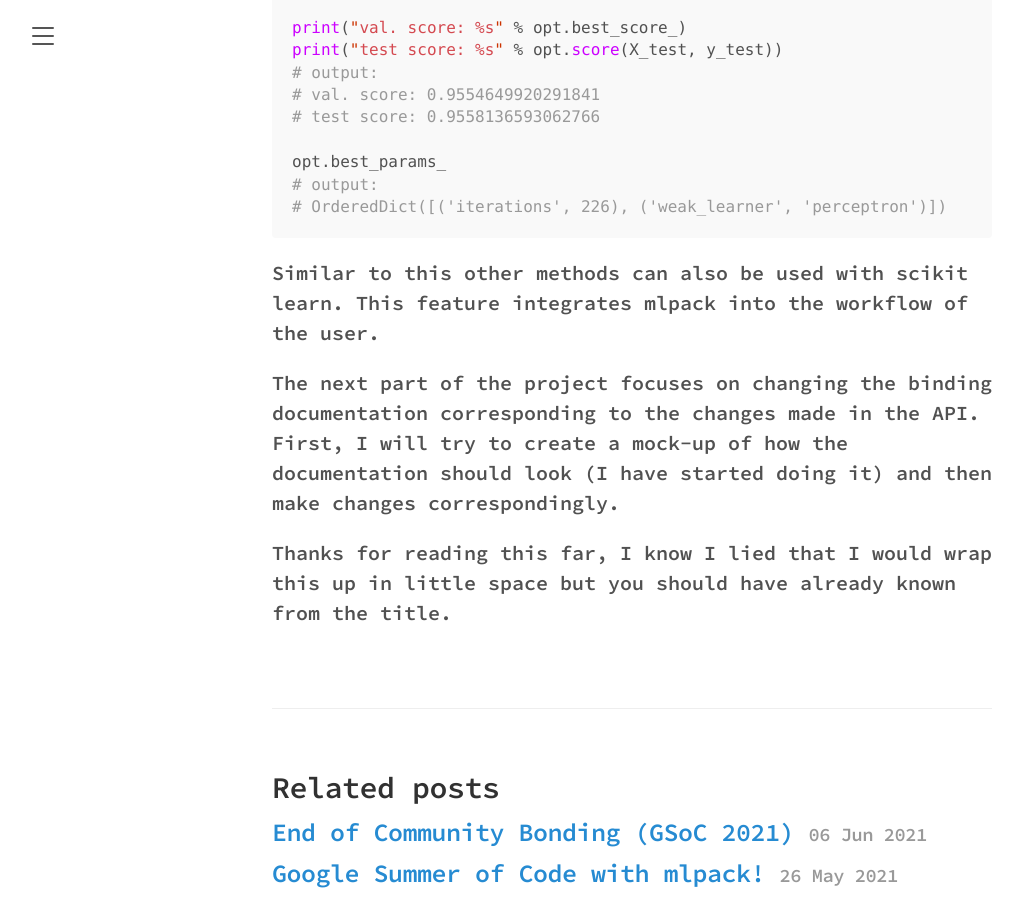
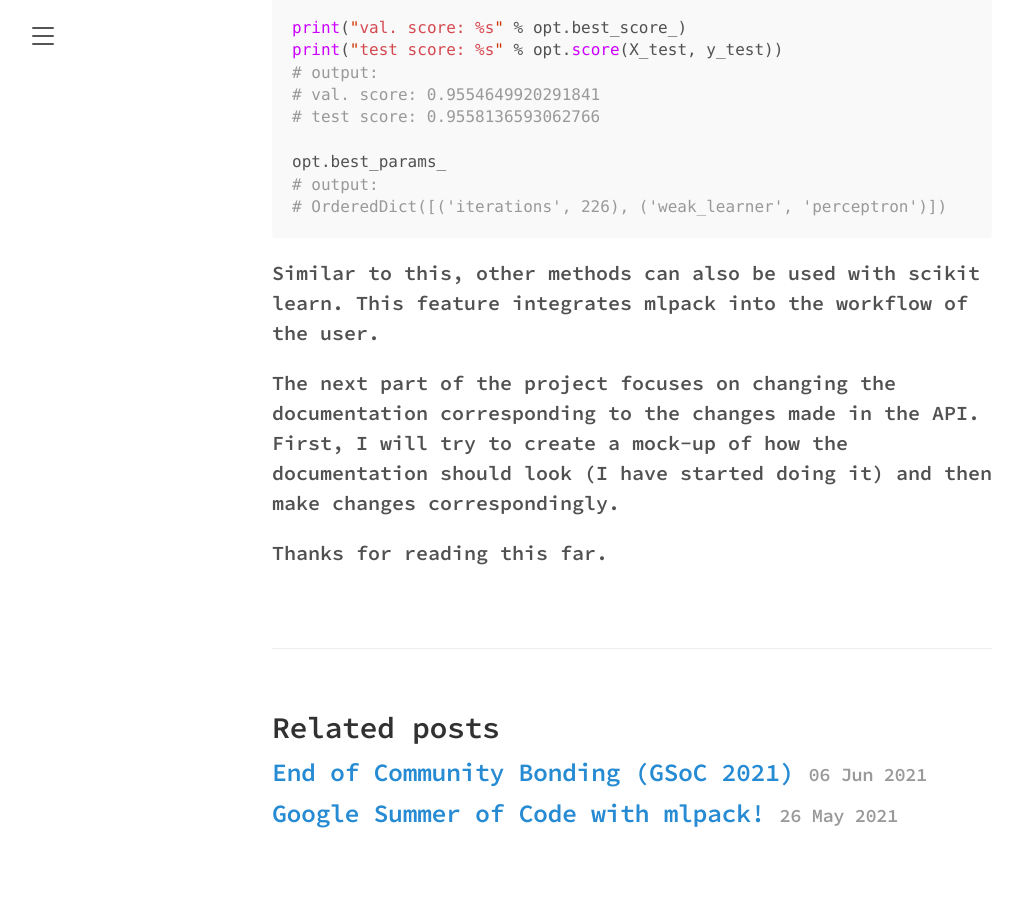
Before and after one commit to NippunSharma/nippunsharma.github.io, a Jekyll site: the page built from _posts/2021-07-12-GSoC-2021-Mid-Report.md, in a window 1280 px wide and 900 px high, scrolled down 3739 px. Shown: the whole window, without its empty margins (8-1031 px from the left). Built offline with Jekyll 4.4.1, drawn with Linux system fonts in a browser that asks for light colours; nearby versions of some CDN libraries.

Commit message:
Update 2021-07-12-GSoC-2021-Mid-Report.md

````diff
--- a/_posts/2021-07-12-GSoC-2021-Mid-Report.md
+++ b/_posts/2021-07-12-GSoC-2021-Mid-Report.md
@@ -98,10 +98,10 @@
 # output:
 # OrderedDict([('iterations', 226), ('weak_learner', 'perceptron')])
 ```
-Similar to this other methods can also be used with scikit learn.
+Similar to this, other methods can also be used with scikit learn.
 This feature integrates mlpack into the workflow of the user.
 
-The next part of the project focuses on changing the binding documentation corresponding to the changes made in the API.
+The next part of the project focuses on changing the documentation corresponding to the changes made in the API.
 First, I will try to create a mock-up of how the documentation should look (I have started doing it) and then make changes correspondingly.
 
-Thanks for reading this far, I know I lied that I would wrap this up in little space but you should have already known from the title.
+Thanks for reading this far.
````
